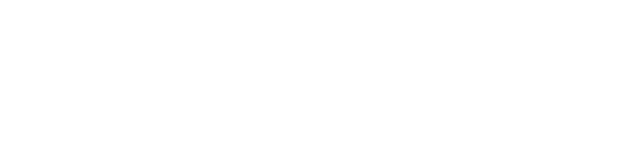
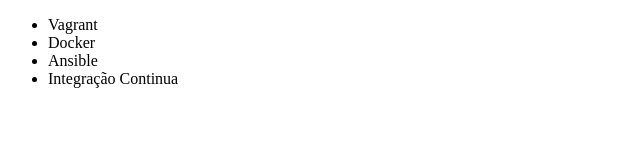
Before and after one commit to LuiG1-d/alura-git, a plain HTML site: page index.html in a window 1280 px wide. Shown: the whole page, without its empty margins (0-640 px from the left). Drawn offline with Linux system fonts and the light colour scheme.

Commit message:
idex.html completo

```diff
--- a/index.html
+++ b/index.html
@@ -1,4 +1,15 @@
 <!DOCTYPE html>
-<html>
-    <title>Teste Daniel</title>
+<html lang="en">
+<head>
+    <meta charset="UTF-8">
+    <title>Cursos da Alura</title>
+</head>
+<body>
+    <ul>
+        <li>Vagrant</li>
+        <li>Docker</li>
+        <li>Ansible</li>
+        <li>Integração Continua</li>
+    </ul>
+</body>
 </html>
```
